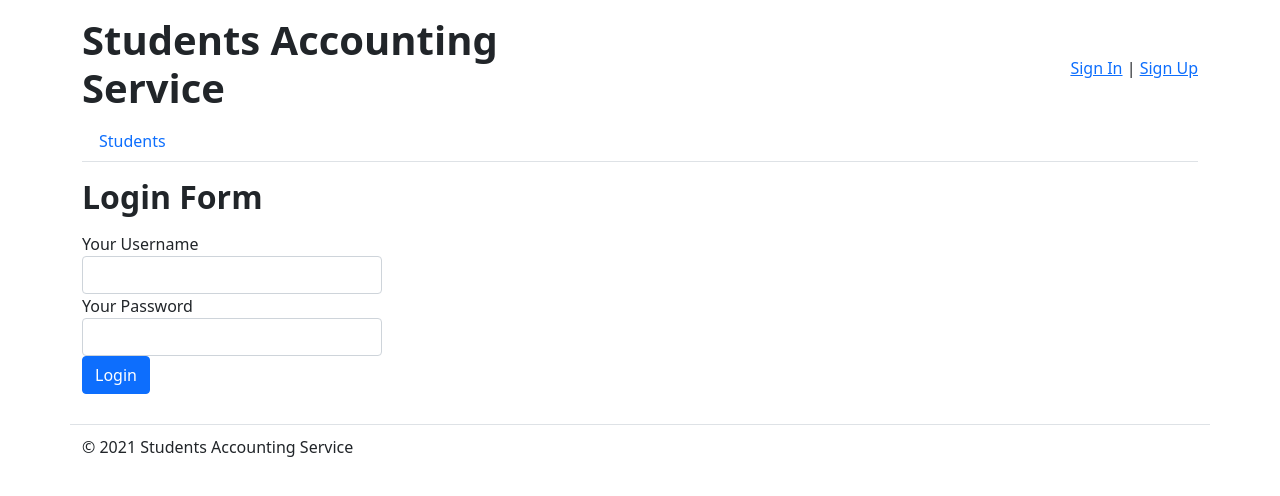
After one commit to BasSanya/Django_students, a Django app: page /accounts/login/ in a window 1280 px wide. The commit adds this page. Shown: the top 496 px of the page. Run offline with Django 3.2, Linux system fonts and the light colour scheme; data that the repository does not hold is empty; some libraries are stand-ins or nearby versions.

Commit message:
Permision and forms in module allauth

```diff
--- a/requirements.txt
+++ b/requirements.txt
@@ -3,3 +3,4 @@ Pillow==8.3.0
 psycopg2-binary==2.9.1
 django-crispy-forms~=1.9.1
 python-dateutil~=2.8.1
+django-allauth~=0.45.0
--- a/students_proj/students/static/css/main.css
+++ b/students_proj/students/static/css/main.css
@@ -30,7 +30,7 @@ textarea, select, input, .custom-file, .input-group {
 #footer {
     margin-top: 30px;
     border-top: 1px solid #dee2e6;
-    paging-top: 10px;
+    padding-top: 10px;
 }
 
 /* Journal Table Styles */
--- a/students_proj/students/templates/students/base.html
+++ b/students_proj/students/templates/students/base.html
@@ -21,9 +21,10 @@
 <div class="container">
     <!--    Start Header-->
     <div class="row mt-3" id="header">
-        <div class="col-sm-8">
+        <div class="col-sm-6">
             <h1>{% trans "Students Accounting Service" %}</h1>
         </div>
+        {% if user.is_authenticated %}
         <div class="col-sm-4 d-flex align-items-center" id="group-selector">
             <label for="group"><strong>{% trans 'Groups' %}:</strong></label>
             <select name="group" id="group" class="custom-select">
@@ -32,9 +33,20 @@
                 <option value="{{ group.id}}" {% if group.selected %}selected="1" {% endif %}>
                     {{ group.title }}{% if group.leader %}, {{ group.leader }}{% endif %}
                 </option>
+
                 {% endfor %}
             </select>
         </div>
+        <div class="col-sm-2 text-end my-auto" id="user-toolbar">
+            <span>{{ user.username }}</span> |
+            <a href="{% url 'account_logout' %}">{% trans "Sign Out" %}</a>
+        </div>
+        {% else %}
+        <div class="col-sm-6 text-end my-auto" id="user-toolbar">
+            <a href="{% url 'account_login' %}">{% trans "Sign In" %}</a> |
+            <a href="{% url 'account_signup' %}">{% trans "Sign Up" %}</a>
+        </div>
+        {% endif %}
     </div>
     <!--    End Header-->
 
@@ -47,22 +59,28 @@
                         {% trans 'Students' %}
                     </a>
                 </li>
+                {% if user.is_authenticated %}
                 <li class="nav-item">
                     <a href="/journal" class="nav-link {% if '/journal' in request.path %}active{% endif %}">
                         {% trans 'Journal' %}
                     </a>
                 </li>
+                {% endif %}
+                {% if user.is_authenticated %}
                 <li class="nav-item">
                     <a href="{% url 'groups' %}" class="nav-link {% if '/groups' in request.path %}active{% endif %}">
                         {% trans 'Groups' %}
                     </a>
                 </li>
+                {% endif %}
+                {% if perms.auth.add_user %}
                 <li class="nav-item">
                     <a href="{% url 'contact_admin' %}"
                        class="nav-link {% if '/contact-admin' in request.path %}active{% endif %}">
                         {% trans 'Contact' %}
                     </a>
                 </li>
+                {% endif %}
             </ul>
         </div>
     </div>
--- a/students_proj/students/views/contact_admin.py
+++ b/students_proj/students/views/contact_admin.py
@@ -4,6 +4,7 @@ from django.core.mail import send_mail
 from django.http import HttpResponseRedirect
 from django.shortcuts import render
 from django.urls import reverse
+from django.contrib.auth.decorators import permission_required
 from crispy_forms.helper import FormHelper
 from crispy_forms.layout import Submit
 import logging
@@ -41,6 +42,7 @@ class ContactForm(forms.Form):
     )
 
 
+@permission_required('auth.add_user', raise_exception="True")
 def contact_admin(request):
     if request.method == 'POST':
         form = ContactForm(request.POST)
--- a/students_proj/students/views/students.py
+++ b/students_proj/students/views/students.py
@@ -4,6 +4,8 @@ from django.core.paginator import Paginator, EmptyPage, PageNotAnInteger
 from django.http import HttpResponse, HttpResponseRedirect
 from django.shortcuts import render
 from django.urls import reverse
+from django.contrib.auth.decorators import login_required
+from django.utils.decorators import method_decorator
 from django.utils.translation import gettext as _
 
 from ..models import Students, Groups
@@ -28,6 +30,7 @@ def students_list(request):
     return render(request, 'students/students_list.html', context)
 
 
+@login_required
 def students_add(request):
     if request.method == 'POST':
         if request.POST.get('add_button') is not None:
--- a/students_proj/students/views/students_delete.py
+++ b/students_proj/students/views/students_delete.py
@@ -1,5 +1,7 @@
 from django.urls import reverse
 from django.views.generic import DetailView
+from django.contrib.auth.decorators import login_required
+from django.utils.decorators import method_decorator
 
 from ..models import Students
 
@@ -8,5 +10,9 @@ class StudentDeleteView(DetailView):
     model = Students
     template_name = 'students/students_confirm_delete.html'
 
+    @method_decorator(login_required)
+    def dispatch(self, request, *args, **kwargs):
+        return super().dispatch(*args, **kwargs)
+
     def get_success_url(self):
         return f'{reverse("home")}?status_message=Студента успішно видалено!'
--- /dev/null
+++ b/students_proj/students_proj/templates/account/login.html
@@ -0,0 +1,22 @@
+{% extends "students/base.html" %}
+{% load i18n %}
+
+{% block meta_title %}{% trans "Login Form" %}{% endblock meta_title %}
+
+{% block title %}{% trans "Login Form" %}{% endblock title %}
+
+{% block content %}
+<form action="{% url 'account_login' %}" method="POST">
+    {% csrf_token %}
+    <input type="hidden" name="next" value="{% url 'home' %}">
+    <div class="form-group">
+        <label for="login">{% trans "Your Username" %}</label>
+        <input type="text" class="form-control" id="login" value="" name="login">
+    </div>
+    <div class="form-group">
+        <label for="password">{% trans "Your Password" %}</label>
+        <input type="password" class="form-control" id="password" value="" name="password">
+    </div>
+    <button type="submit" class="btn btn-primary">{% trans 'Login' %}</button>
+</form>
+{% endblock content %}
--- a/students_proj/students_proj/urls.py
+++ b/students_proj/students_proj/urls.py
@@ -1,7 +1,8 @@
 from django.conf import settings
 from django.conf.urls.static import static
 from django.contrib import admin
-from django.urls import path, re_path
+from django.urls import path, re_path, include
+from django.contrib.auth.decorators import login_required
 from django.views.i18n import JavaScriptCatalog
 
 from students.views import students, groups, journal, contact_admin, students_class, students_update, \
@@ -17,10 +18,10 @@ urlpatterns = [
                   path('student/<int:pk>/delete/', students_delete.StudentDeleteView.as_view(), name="students_delete"),
 
                   # Groups urls
-                  path('groups/', groups.groups_list, name="groups"),
-                  path('groups/add/', groups.groups_add, name="groups_add"),
-                  path('group/<int:sid>/edit/', groups.groups_edit, name="groups_edit"),
-                  path('group/<int:sid>/delete/', groups.groups_delete, name="groups_delete"),
+                  path('groups/', login_required(groups.groups_list), name="groups"),
+                  path('groups/add/', login_required(groups.groups_add), name="groups_add"),
+                  path('group/<int:sid>/edit/', login_required(groups.groups_edit), name="groups_edit"),
+                  path('group/<int:sid>/delete/', login_required(groups.groups_delete), name="groups_delete"),
 
                   # Journal url
                   # path('journal/', journal.JournalView.as_view(), name="journal"),
@@ -28,5 +29,7 @@ urlpatterns = [
 
                   path('contact-admin/', contact_admin.contact_admin, name="contact_admin"),
 
+                  #  Login
+                  path('accounts/', include('allauth.urls')),
                   path('admin/', admin.site.urls),
               ] + static(settings.MEDIA_URL, document_root=settings.MEDIA_ROOT)
```
Also changed, not shown: students_proj/students/views/students_update.py (+7 -0 lines), students_proj/students_proj/settings.py (+17 -2 lines), students_proj/students_proj/templates/account/signup.html (added, +42 -0 lines).
